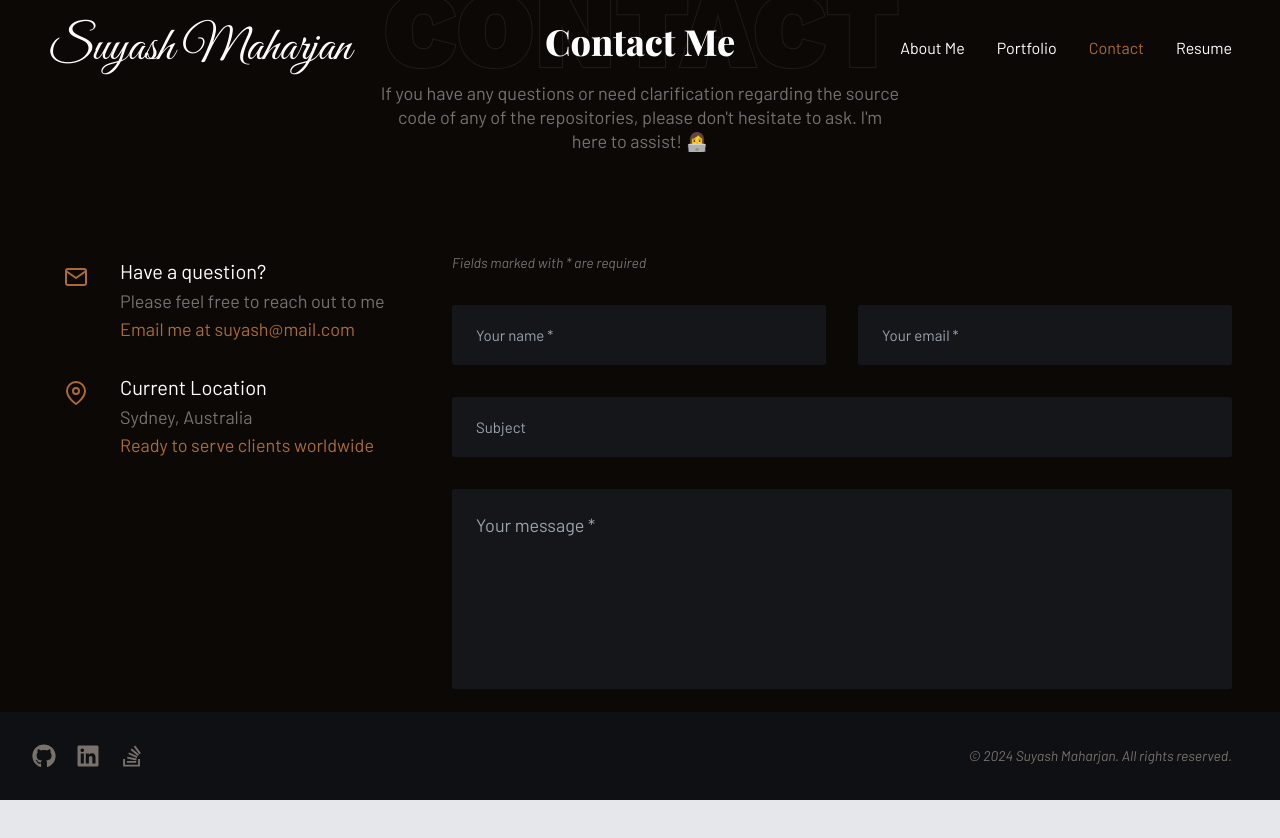
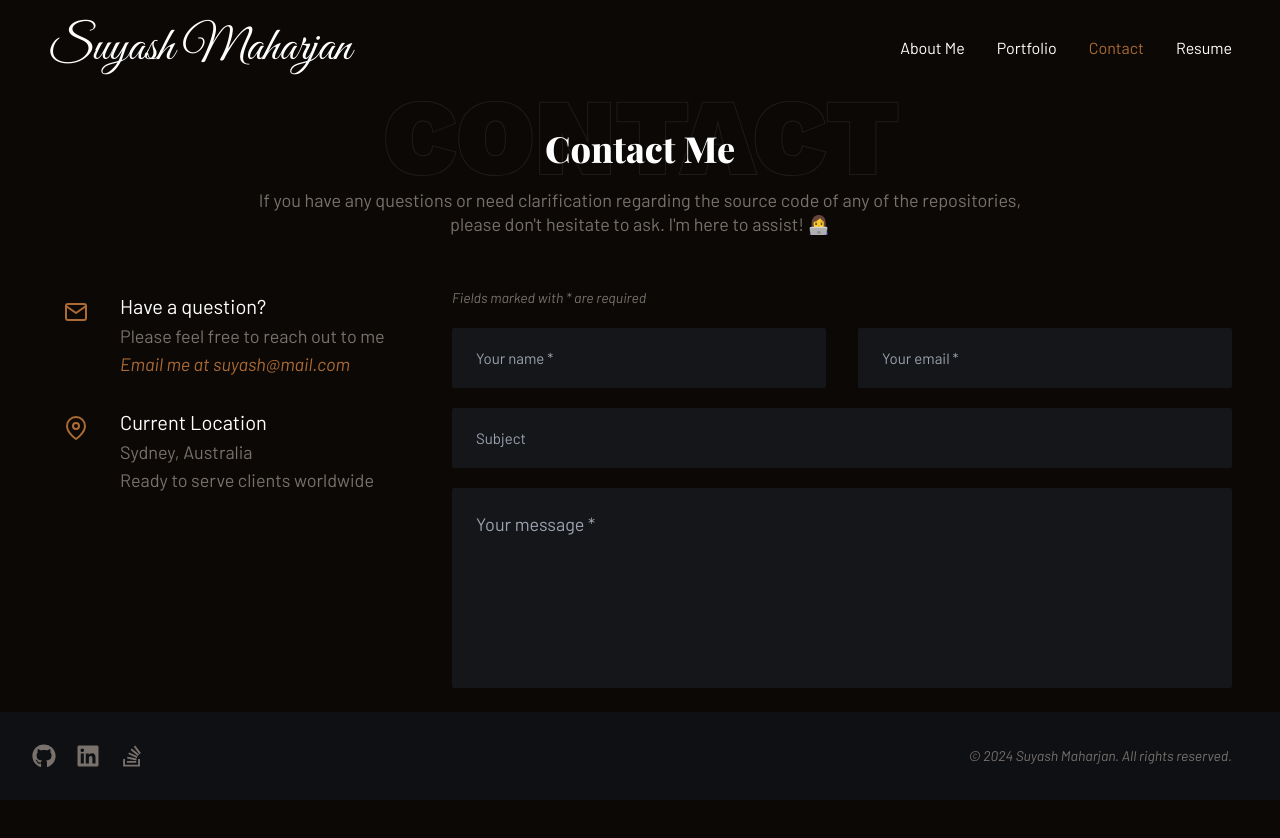
Before and after one commit to SimpleSuyash/my-react-portfolio, a React (Vite) app: page /contact in a window 1280 px wide. Shown: the top 838 px of the page. Before the commit the page ends 800 px from the top, so only its background shows below. Built offline with nearby package versions, Linux system fonts and the light colour scheme; a web font is replaced by a local one.

Commit message:
mobile design changed to show make visible some hidden elements

```diff
--- a/src/components/UI/Navigation/Nav.jsx
+++ b/src/components/UI/Navigation/Nav.jsx
@@ -12,17 +12,7 @@ const Nav = () => {
             key={index}
             className="text-white hover:text-accent cursor-pointer"
           >
-            <NavLink
-              activeClass="active"
-              to={navItem.href}
-              spy={true}
-              smooth={true}
-              offset={-70}
-              duration={500}
-              className="transition-all duration-300"
-            >
-              {navItem.name}
-            </NavLink>
+            <NavLink to={navItem.href}>{navItem.name}</NavLink>
           </li>
         ))}
       </ul>
--- a/src/components/UI/Navigation/NavMobile.jsx
+++ b/src/components/UI/Navigation/NavMobile.jsx
@@ -11,8 +11,8 @@ import { XMarkIcon } from "@heroicons/react/16/solid";
 import { motion } from "framer-motion";
 
 //import Link
-//it is used to scroll to the section
-import { Link } from "react-scroll";
+//it is used to navigate to different sections
+import { NavLink } from "react-router-dom";
 
 const NavMobile = () => {
   const [isOpen, setIsOpen] = useState(false);
@@ -62,7 +62,7 @@ const NavMobile = () => {
         variants={circleVariants}
         initial="hidden"
         animate={isOpen ? "visible" : "hidden"}
-        className="bg-accent size-4 rounded-full fixed top-0 right-0"
+        className=" size-4 rounded-full fixed top-0 right-0 bg-slate-600"
       ></motion.div>
 
       {/* menu */}
@@ -82,16 +82,13 @@ const NavMobile = () => {
         </div>
         {navigation.map((item, index) => (
           <li key={index} className="mb-4">
-            <Link
+            <NavLink
               to={item.href}
-              smooth={true}
-              duration={500}
-              offset={-80}
               onClick={() => setIsOpen(false)}
               className=" text-2xl cursor-pointer capitalize"
             >
               {item.name}
-            </Link>
+            </NavLink>
           </li>
         ))}
       </motion.ul>
--- a/src/components/UI/Skills.jsx
+++ b/src/components/UI/Skills.jsx
@@ -23,7 +23,7 @@ const Skills = ({stack}) => {
                 skills.map((skill, index) => (
                     (skill.tech === stack ) &&
                     <div key={index} className='flex flex-col justify-center items-center'>
-                        <img src={skill.image} alt={skill.name} className="size-12 md:size-24" />
+                        <img src={skill.image} alt={skill.name} className="size-12 md:size-20" />
                         <h2 className='text-paragraph text-sm'>{skill.name}</h2>
                     </div>
                 ))
--- a/src/data.jsx
+++ b/src/data.jsx
@@ -326,13 +326,15 @@ export const contact = [
     icon: <FiMail />,
     title: "Have a question?",
     subtitle: "Please feel free to reach out to me",
-    description: "Email me at suyash@mail.com"
+    description: "Email me at suyash@mail.com",
+    link: "mailto:suyash@y7mail.com"
   },
   {
     icon: <FiMapPin />,
     title: "Current Location",
     subtitle: "Sydney, Australia",
-    description: "Ready to serve clients worldwide"
+    description: "Ready to serve clients worldwide",
+    link:""
   }
 ];
 
--- a/src/index.css
+++ b/src/index.css
@@ -17,7 +17,7 @@
     @apply text-white font-primary;
   }
   .section {
-    @apply py-12 lg:py-32;
+    @apply py-12 lg:py-32 pt-36  min-h-[100vh] flex  items-center justify-center  mb-32 lg:mb-0;
   }
   .section-title {
     @apply text-3xl lg:text-4xl font-medium lg:font-extrabold mb-5;
--- a/src/pages/About.jsx
+++ b/src/pages/About.jsx
@@ -8,7 +8,7 @@ const About = () => {
     );
   };
   return (
-    <section id="about" className="section bg-secondary h-[100vh] flex  items-center justify-center">
+    <section id="about" className="section bg-secondary">
       <div className="container mx-auto ">
         <div className="flex flex-col xl:flex-row gap-24">
           <img
--- a/src/pages/Contact.jsx
+++ b/src/pages/Contact.jsx
@@ -2,8 +2,6 @@ import { useRef, useState } from "react";
 import { contact } from "../data";
 import { validateEmail } from "../utils/helpers";
 import emailjs from "@emailjs/browser";
-
-
 
 const Contact = () => {
   // Create state variables for the fields in the form
@@ -22,32 +20,32 @@ const Contact = () => {
   const handleInputBlur = (e) => {
     switch (e.target.name) {
       case "email":
-        if(!email){
+        if (!email) {
           setErrorMessage("Email is required");
-        }else if(!validateEmail(email)){
+        } else if (!validateEmail(email)) {
           setErrorMessage("Invalid email");
-        }else{
+        } else {
           setErrorMessage("");
         }
         break;
       case "name":
-        if(!name){
+        if (!name) {
           setErrorMessage("Name is required");
-        }else{
+        } else {
           setErrorMessage("");
         }
         break;
       case "message":
-        if(!message){
+        if (!message) {
           setErrorMessage("Message is required");
-        }else{
+        } else {
           setErrorMessage("");
         }
         break;
       default:
         break;
     }
-  }
+  };
   //based on the name of the input field, update the corresponding state variable
   const handleInputChange = (e) => {
     switch (e.target.name) {
@@ -71,30 +69,40 @@ const Contact = () => {
   // Handle the form submission
   const handleFormSubmit = async (e) => {
     e.preventDefault();
-    try{
-        const result = await emailjs.sendForm(SERVICE_ID,TEMPLATE_ID, form.current, USER_ID)
-        if(result.text === "OK"){
-          alert("Message received successfully!\nThank you for reaching out to me. I will get back to you as soon as possible.📧🙏");
+    try {
+      const result = await emailjs.sendForm(
+        SERVICE_ID,
+        TEMPLATE_ID,
+        form.current,
+        USER_ID
+      );
+      if (result.text === "OK") {
+        alert(
+          "Message received successfully!\nThank you for reaching out to me. I will get back to you as soon as possible.📧🙏"
+        );
         setEmail("");
         setName("");
         setSubject("");
         setMessage("");
       }
-    }catch(err){
+    } catch (err) {
       console.log(err.text);
       alert("An error occurred, Please try again later");
     }
   };
 
   return (
-    <section className="section bg-leather h-[100vh] flex  items-center justify-center" id="contact" >
+    <section
+      className="section bg-leather"
+      id="contact"
+    >
       {/* section title  */}
       <div className="container mx-auto">
         <div className="flex flex-col items-center text-center">
           <h2 className=" section-title before:content-contact relative before:absolute before:opacity-25 before:-top-7 before:-left-40 before:hidden before:lg:block">
             Contact Me
           </h2>
-          <p className="subtitle">
+          <p className="text-paragraph mb-4 lg:mb-12 max-w-[800px]">
             If you have any questions or need clarification regarding the source
             code of any of the repositories, please don&apos;t hesitate to ask.
             I&apos;m here to assist! 👩‍💻
@@ -105,7 +113,7 @@ const Contact = () => {
           {/* contact info */}
           <div className="flex flex-1 flex-col items-start space-y-8 mb-12 lg:mb-0 lg:pt-2">
             {contact.map((item, index) => {
-              const { icon, title, subtitle, description } = item;
+              const { icon, title, subtitle, description, link } = item;
               return (
                 <div key={index} className="flex flex-col lg:flex-row gap-x-4">
                   <div className="text-accent rounded-sm w-14 h-14 flex items-start justify-center mt-2 mb-4 lg:mb-0 text-2xl">
@@ -114,7 +122,15 @@ const Contact = () => {
                   <div>
                     <h4 className="font-body text-xl mb-1">{title}</h4>
                     <p className="mb-1">{subtitle}</p>
-                    <p className="text-accent font-normal">{description}</p>
+                    {link ? (
+                      <p className="text-accent font-normal italic">
+                        <a href={link}>{description}</a>
+                      </p>
+                    ) : (
+                      <p className=" font-normal">
+                        {description}
+                      </p>
+                    )}
                   </div>
                 </div>
               );
@@ -122,7 +138,7 @@ const Contact = () => {
           </div>
 
           {/* contact form */}
-          <form ref={form} className="space-y-8 w-full max-w-[780px]">
+          <form ref={form} className="space-y-5 w-full max-w-[780px]">
             <span className="italic text-sm">
               Fields marked with * are required
             </span>
@@ -169,9 +185,7 @@ const Contact = () => {
               type="button"
               className="btn btn-lg bg-accent hover:bg-accent-hover disabled:opacity-50 disabled:bg-gray-700 disabled:cursor-not-allowed transition-all"
               onClick={handleFormSubmit}
-              disabled={
-                !email || !name || !message || !validateEmail(email)
-              }
+              disabled={!email || !name || !message || !validateEmail(email)}
             >
               Send Message
             </button>
--- a/src/pages/Portfolio.jsx
+++ b/src/pages/Portfolio.jsx
@@ -3,7 +3,7 @@ import Projects from "../components/UI/Project/Projects";
 
 const Portfolio = () => {
   return (
-    <section id="portfolio" className="section bg-primary min-h-[100vh] ">
+    <section id="portfolio" className="section bg-primary">
       <div className="container mx-auto">
         <div className="flex flex-col items-center text-center mb-6">
           <h2 className="section-title before:content-portfolio relative before:absolute before:opacity-25 before:-top-[2rem] before:-left-3/4 before:hidden before:lg:block">
--- a/src/pages/Resume.jsx
+++ b/src/pages/Resume.jsx
@@ -7,7 +7,7 @@ const Resume = () => {
     );
   };
   return (
-    <section className="bg-secondary section py-24  h-[100vh] flex  items-center justify-center" id="resume">
+    <section className="bg-secondary section" id="resume">
 
       <div className="container mx-auto">
       <h2 className="section-title text-center pb-5">
@@ -24,7 +24,7 @@ const Resume = () => {
         <Skills stack={"frontend"} />
         <Skills stack={"backend"} />
         <Skills stack={"neither"} />
-        <div className="flex justify-center my-5 md:my-24">
+        <div className="flex justify-center my-5 md:my-12">
           <button
             className="btn btn-md bg-accent hover:bg-accent-hover transition-all min-w-fit"
             onClick={clickHandler}
```
Also changed, not shown: 1 other file (tests, documents, lock files or other folders). Lines whose indentation alone changed are shown as unchanged.
